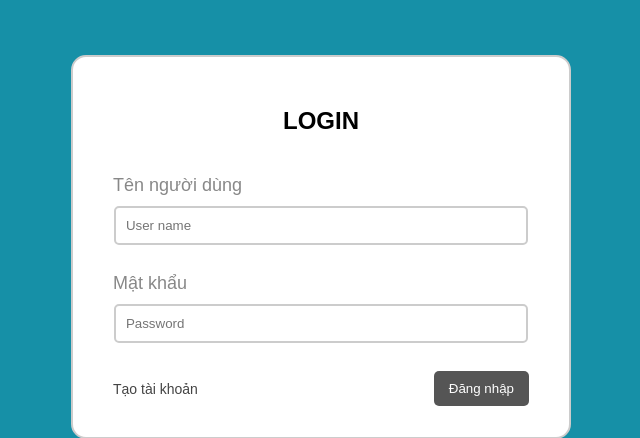
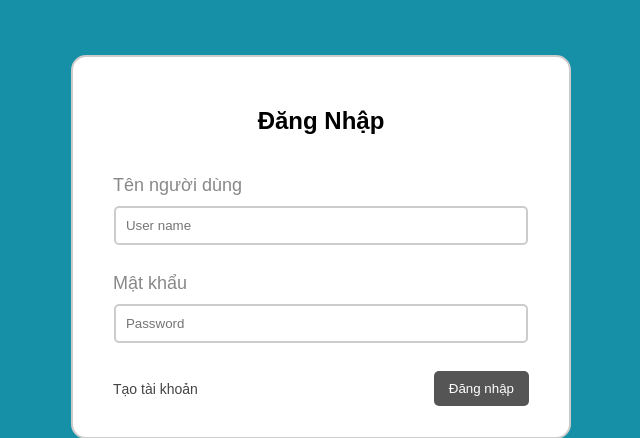
Before and after one commit to Thuy1001/Baitaplon_CNW, a PHP site: page /baitaplon/ in a window 1280 px wide. Shown: the part 161-599 px from the top of the page, without its empty margins (319-959 px from the left). Run offline with PHP 8.4, Linux system fonts and the light colour scheme.

Commit message:
Update index.php

```diff
--- a/account/index.php
+++ b/account/index.php
@@ -6,7 +6,7 @@
 </head>
 <body>
      <form action="login.php" method="post">
-     	<h2>LOGIN</h2>
+     	<h2>Đăng Nhập</h2>
      	<?php if (isset($_GET['error'])) { ?>
      		<p class="error"><?php echo $_GET['error']; ?></p>
      	<?php } ?>
```
